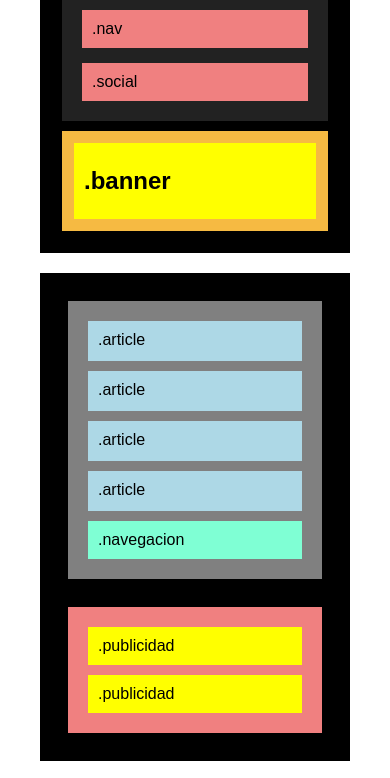
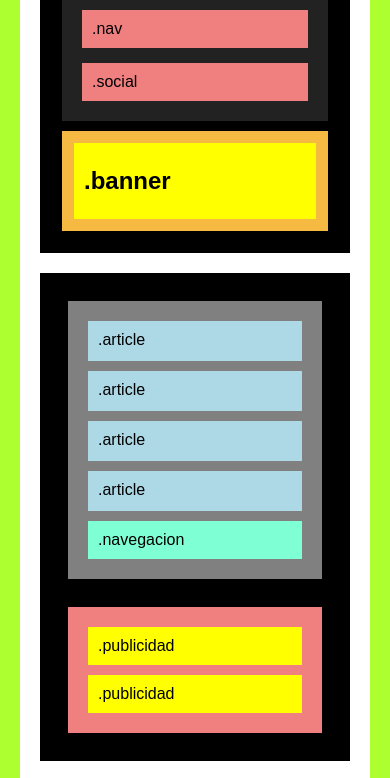
Before and after one commit to martaag18/S1.2.-Bootstrap-SASS, a plain HTML site: page S1.1.HTML_CSS_Flex.html in a window 390 px wide. Shown: the part 125-903 px from the top of the page. Drawn offline with Linux system fonts and the light colour scheme.

Commit message:
Commit Exercici 4, Nivell 2

```diff
--- a/style.css
+++ b/style.css
@@ -113,6 +113,9 @@ body{
 
 @media screen and (max-width:900px){
 
+    body{
+        background-color: green;
+    }
 
     .header{
         display: flex;
@@ -141,6 +144,9 @@ body{
 
 @media screen and (max-width:600px) {
 
+    body{
+        background-color: greenyellow;
+    }
 
     .articles{
         display: flex;
```
